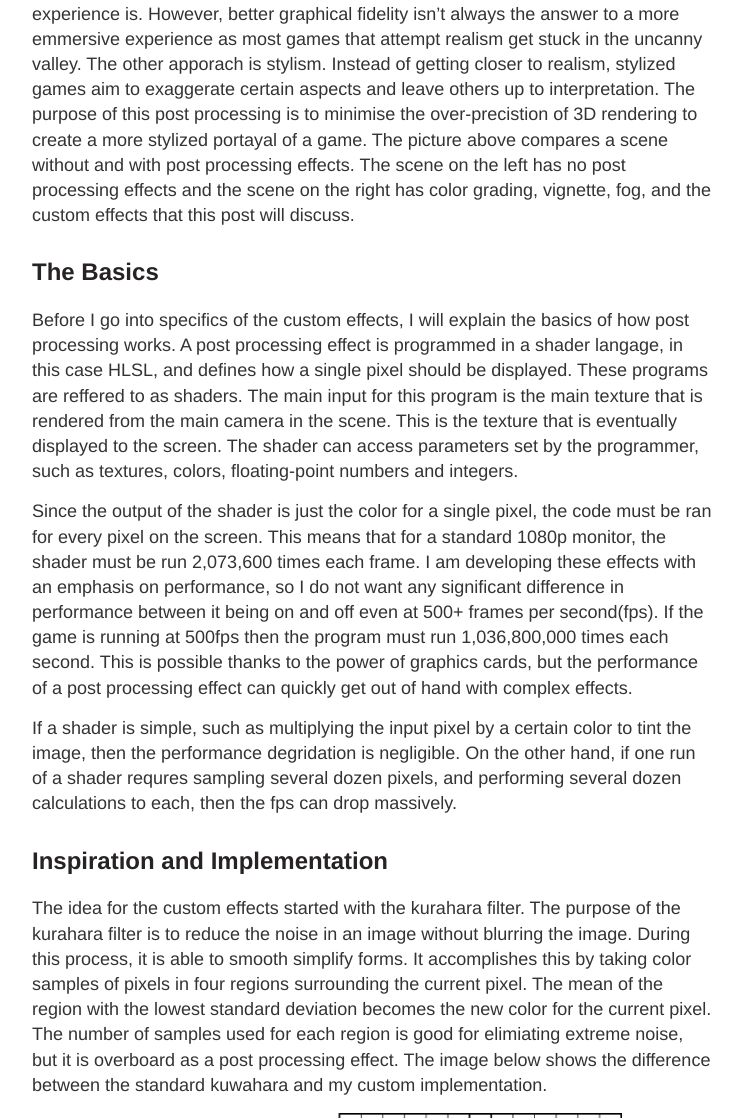
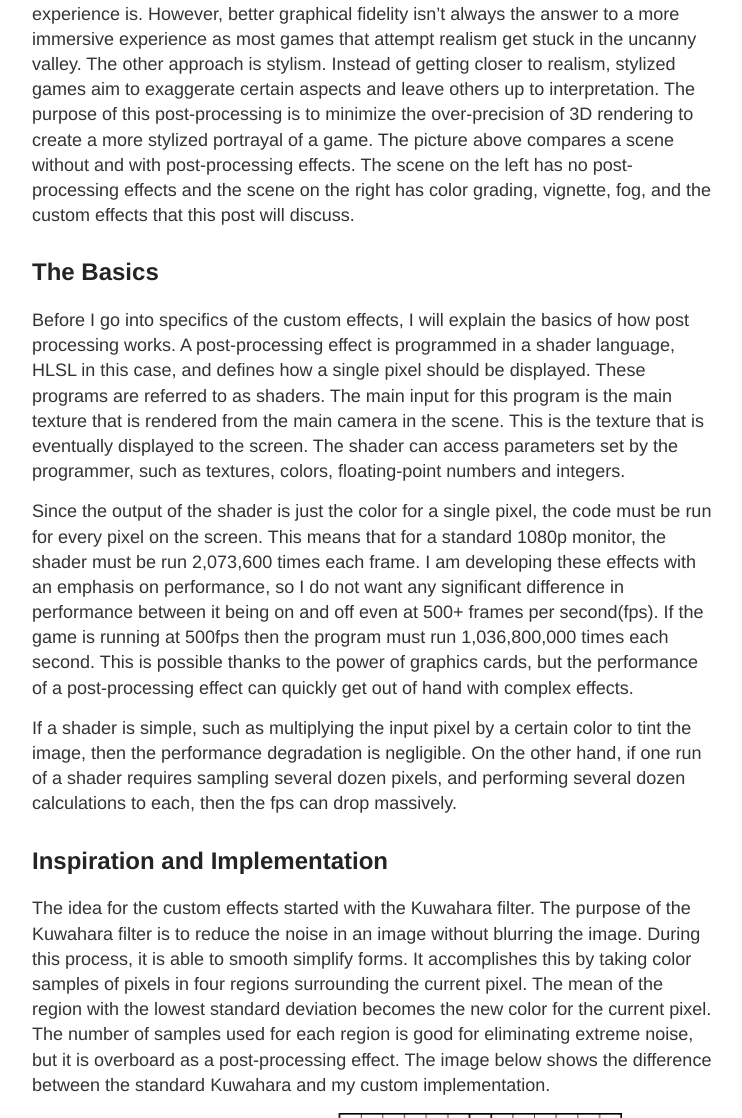
Before and after one commit to jred1/jred1.github.io, a Jekyll site: the page built from _posts/2019-2-3-Post-Processing.md, in a window 1280 px wide and 1400 px high, scrolled down 529 px. Shown: the part 282-1400 px from the top of the window, without its empty margins (268-1010 px from the left). Built offline with Jekyll 4.4.1, drawn with Linux system fonts in a browser that asks for light colours; some of the changed text lies outside the part shown.

Commit message:
Update 2019-2-3-Post-Processing.md

```diff
--- a/_posts/2019-2-3-Post-Processing.md
+++ b/_posts/2019-2-3-Post-Processing.md
@@ -8,36 +8,36 @@ excerpt_separator: <!--more-->
     <img src="/images/PostProcessComparisonMain.png" width="900">
 </div>
 
-The visual quality of a game is a major contributing factor to how emmersive the experience is. However, better graphical fidelity isn't always the answer to a more emmersive experience as most games that attempt realism get stuck in the uncanny valley. The other apporach is stylism. Instead of getting closer to realism, stylized games aim to exaggerate certain aspects and leave others up to interpretation. The purpose of this post processing is to minimise the over-precistion of 3D rendering to create a more stylized portayal of a game. The picture above compares a scene without and with post processing effects. The scene on the left has no post processing effects and the scene on the right has color grading, vignette, fog, and the custom effects that this post will discuss.
+The visual quality of a game is a major contributing factor to how immersive the experience is. However, better graphical fidelity isn't always the answer to a more immersive experience as most games that attempt realism get stuck in the uncanny valley. The other approach is stylism. Instead of getting closer to realism, stylized games aim to exaggerate certain aspects and leave others up to interpretation. The purpose of this post-processing is to minimize the over-precision of 3D rendering to create a more stylized portrayal of a game. The picture above compares a scene without and with post-processing effects. The scene on the left has no post-processing effects and the scene on the right has color grading, vignette, fog, and the custom effects that this post will discuss.
 <!--more-->
 
 
 
 ## The Basics
-Before I go into specifics of the custom effects, I will explain the basics of how post processing works. A post processing effect is programmed in a shader langage, in this case HLSL, and defines how a single pixel should be displayed. These programs are reffered to as shaders. The main input for this program is the main texture that is rendered from the main camera in the scene. This is the texture that is eventually displayed to the screen. The shader can access parameters set by the programmer, such as textures, colors, floating-point numbers and integers.
+Before I go into specifics of the custom effects, I will explain the basics of how post processing works. A post-processing effect is programmed in a shader language, HLSL in this case,  and defines how a single pixel should be displayed. These programs are referred to as shaders. The main input for this program is the main texture that is rendered from the main camera in the scene. This is the texture that is eventually displayed to the screen. The shader can access parameters set by the programmer, such as textures, colors, floating-point numbers and integers.
 
-Since the output of the shader is just the color for a single pixel, the code must be ran for every pixel on the screen. This means that for a standard 1080p monitor, the shader must be run 2,073,600 times each frame. I am developing these effects with an emphasis on performance, so I do not want any significant difference in performance between it being on and off even at 500+ frames per second(fps). If the game is running at 500fps then the program must run 1,036,800,000 times each second. This is possible thanks to the power of graphics cards, but the performance of a post processing effect can quickly get out of hand with complex effects.
+Since the output of the shader is just the color for a single pixel, the code must be run for every pixel on the screen. This means that for a standard 1080p monitor, the shader must be run 2,073,600 times each frame. I am developing these effects with an emphasis on performance, so I do not want any significant difference in performance between it being on and off even at 500+ frames per second(fps). If the game is running at 500fps then the program must run 1,036,800,000 times each second. This is possible thanks to the power of graphics cards, but the performance of a post-processing effect can quickly get out of hand with complex effects.
 
-If a shader is simple, such as multiplying the input pixel by a certain color to tint the image, then the performance degridation is negligible. On the other hand, if one run of a shader requres sampling several dozen pixels, and performing several dozen calculations to each, then the fps can drop massively.
+If a shader is simple, such as multiplying the input pixel by a certain color to tint the image, then the performance degradation is negligible. On the other hand, if one run of a shader requires sampling several dozen pixels, and performing several dozen calculations to each, then the fps can drop massively.
 
 
 ## Inspiration and Implementation
-The idea for the custom effects started with the kurahara filter. The purpose of the kurahara filter is to reduce the noise in an image without blurring the image. During this process, it is able to smooth simplify forms. It accomplishes this by taking color samples of pixels in four regions surrounding the current pixel. The mean of the region with the lowest standard deviation becomes the new color for the current pixel. The number of samples used for each region is good for elimiating extreme noise, but it is overboard as a post processing effect. The image below shows the difference between the standard kuwahara and my custom implementation.
+The idea for the custom effects started with the Kuwahara filter. The purpose of the Kuwahara filter is to reduce the noise in an image without blurring the image. During this process, it is able to smooth simplify forms. It accomplishes this by taking color samples of pixels in four regions surrounding the current pixel. The mean of the region with the lowest standard deviation becomes the new color for the current pixel. The number of samples used for each region is good for eliminating extreme noise, but it is overboard as a post-processing effect. The image below shows the difference between the standard Kuwahara and my custom implementation.
 
 <div align="center">
     <img src="/images/PixelSampling.png" width="500">
 </div>
 
-My implementation uses a much more sparce sampling region to drastically improve performance. Getting the color from a pixel takes time, so fewer samples means higher performance. Also, since the effect calculates the mean and standard devieation for each region, fewer samples means less calculations. Each 7x7 region used in the custom version only samples four pixels compared to twenty five pixels each region for the kuwahara filter with 5x5 regions.
+My implementation uses a much more sparse sampling region to drastically improve performance. Getting the color from a pixel takes time, so fewer samples equates to higher performance. Also, since the effect calculates the mean and standard deviation for each region, fewer samples means fewer calculations. Each 7x7 region used in the custom version only samples four pixels compared to twenty-five pixels each region for the Kuwahara filter with 5x5 regions.
 
-To improve the performance of the effect, I use the depth texture generated by the camera to limit the effect by changing the region size in certain circumstances. The region size is reduced from 7x7 to 5x5 for pixels that are within 5 meters from the camera to improve readability of small text on objects. The region size is also reduced from 7x7 to 5x5 for pixels that are between 70 meters and 300 meters from the camera because these pixels are partially covered by the fog effect. For pixels more than 300 meters away, the effect is not applyed because the pixels are mostly or entirely covered by the fog effect. Lastly the effect is not applyed for the skybox because it is not affected by any objects and is a constant distance from the camera.
+To improve the performance of the effect, I use the depth texture generated by the camera to limit the effect by changing the region size in certain circumstances. The region size is reduced from 7x7 to 5x5 for pixels that are within 5 meters from the camera to improve readability of small text on objects. The region size is also reduced from 7x7 to 5x5 for pixels that are between 70 meters and 300 meters from the camera because these pixels are partially covered by the fog effect. For pixels more than 300 meters away, the effect is not applied because the pixels are mostly or entirely covered by the fog effect. Lastly, the effect is not applied for the skybox because it is not affected by any objects and is a constant distance from the camera.
 
-The custom kuwahara filter does not create an as agressively stylized effect, so I created another shader. The second shader is made to posterize the vibrance of the colors. The first step to posterize only the vibrance of the pixel is to convert its color from RGB (red, blue, green) to HSV (hue, saturation, vibrance). HSV is a representation of a color instead of the red, blue, and green values the LEDs in the monitor use to create a colored pixel. With HSV, I can posterize the vibrance of a color without affecting the other values. The shader performs a modulo operation on the vibrance to create the posterize effect. The calculated vibrance replaces the original vibrance and the color is converted back to RGB. The vibrance mod shader runs before the custom kuwahara filter, so the input for the custom kuwahara filter is the result of the vibrance mod shader. This results in an effect much more suited for realtime rendering.
+The custom Kuwahara filter does not create an as aggressively stylized effect, so I created another shader. The second shader is made to posterize the vibrance of the colors. The first step to posterize only the vibrance of the pixel is to convert its color from RGB (red, blue, green) to HSV (hue, saturation, vibrance). HSV is a representation of a color instead of the red, blue, and green values the LEDs in the monitor use to create a colored pixel. With HSV, I can posterize the vibrance of a color without affecting the other values. The shader performs a modulo operation on the vibrance to create the posterize effect. The calculated vibrance replaces the original vibrance and the color is converted back to RGB. The vibrance mod shader runs before the custom Kuwahara filter, so the input for the custom Kuwahara filter is the result of the vibrance mod shader. This results in an effect much more suited for real-time rendering.
 
 
 
 ## Features
-Note: I suggest to open the images of the comparisons in a new tab to get a closer look.
+Note: I suggest opening the images of the comparisons in a new tab to get a closer look.
 ### - Flow
 <div align="center">
     <img src="/images/FlowComparisonWithOverlay.png" width="900">
```
